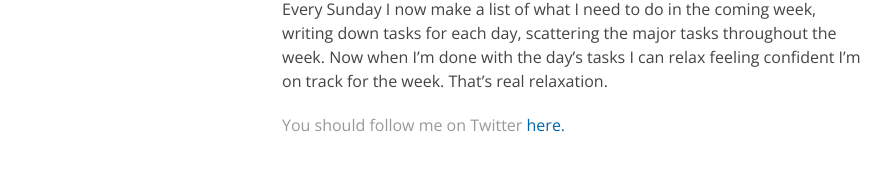
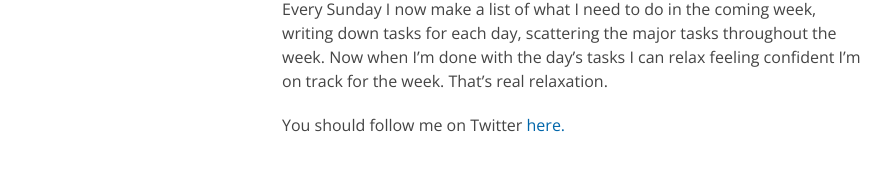
Before and after one commit to igor47/blog, a Jekyll site: the page built from _posts/2011-05-28-how-I-get-shit-done.md, in a window 1280 px wide. Shown: the part 403-574 px from the top of the page, without its empty margins (138-1029 px from the left). Built offline with Jekyll 4.4.1, drawn with Linux system fonts in a browser that asks for light colours.

Commit message:
Remove shade

```diff
--- a/_layouts/post.html
+++ b/_layouts/post.html
@@ -23,7 +23,7 @@ blog: true
   </div>
 
   <footer class="ten columns">
-    <p id='follow' class="gray">
+    <p id='follow'>
       You should follow me on Twitter <a href="http://twitter.com/Sirupsen" onClick="_gaq.push(['_trackEvent', 'Link', 'Click', 'Post Twitter']);">here.</a>
     </p>
   </footer>
```
